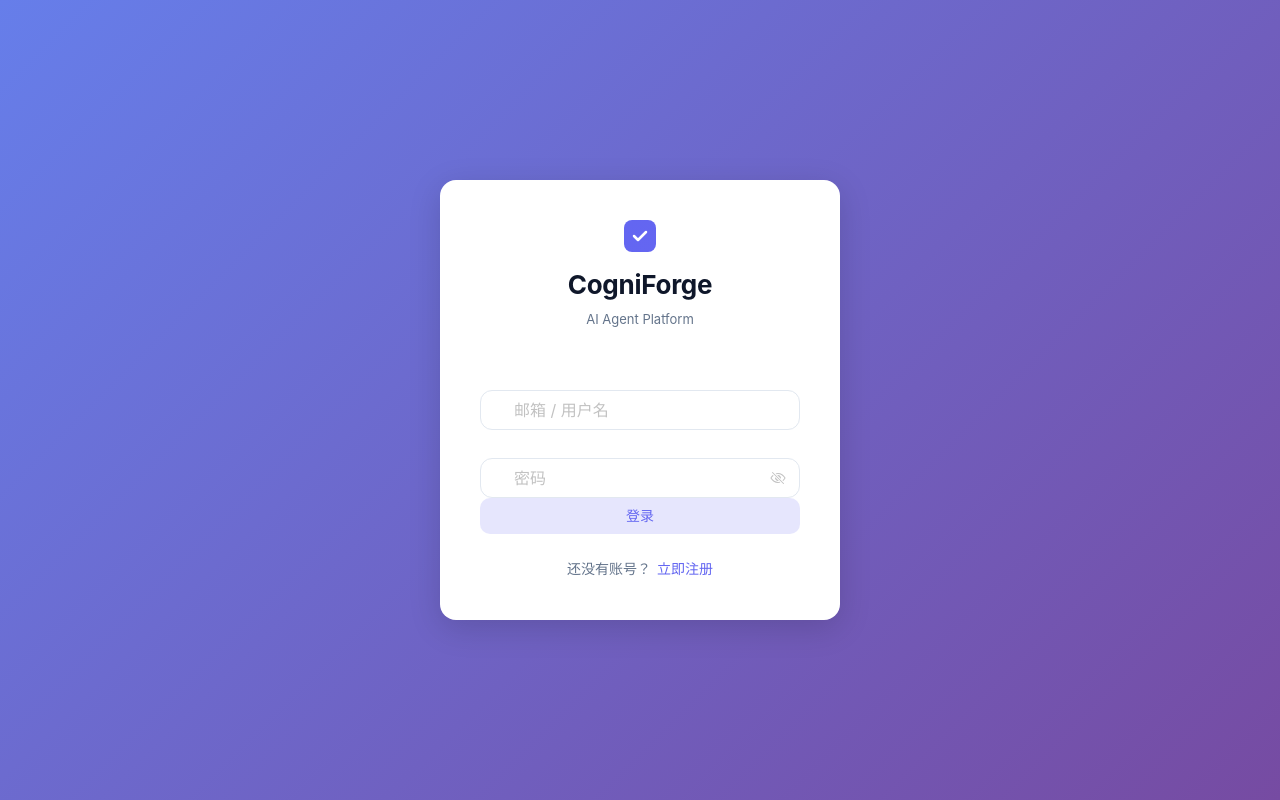
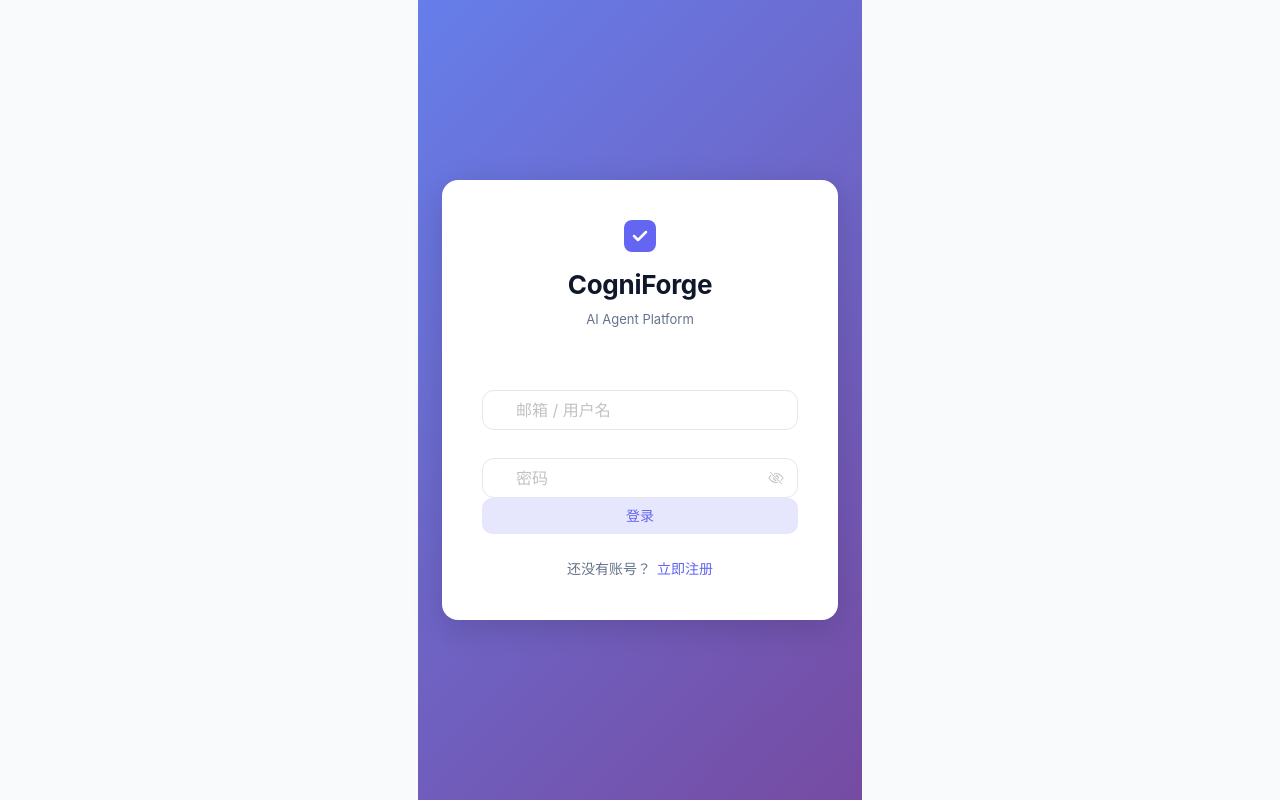
Before and after one commit to zhanshenzhi2008/cogniforge-web, a Nuxt app: page /login in a window 1280 px wide. Built offline with nearby package versions, Linux system fonts and the light colour scheme; some icons are missing.

Commit message:
refactor add ssr switch

```diff
--- /dev/null
+++ b/layouts/auth.vue
@@ -0,0 +1,15 @@
+<template>
+  <div class="auth-layout">
+    <slot />
+  </div>
+</template>
+
+<style scoped>
+.auth-layout {
+  min-height: 100vh;
+  display: flex;
+  align-items: center;
+  justify-content: center;
+  background: #f8fafc;
+}
+</style>
```
Also changed, not shown: 1 other file (tests, documents, lock files or other folders).
